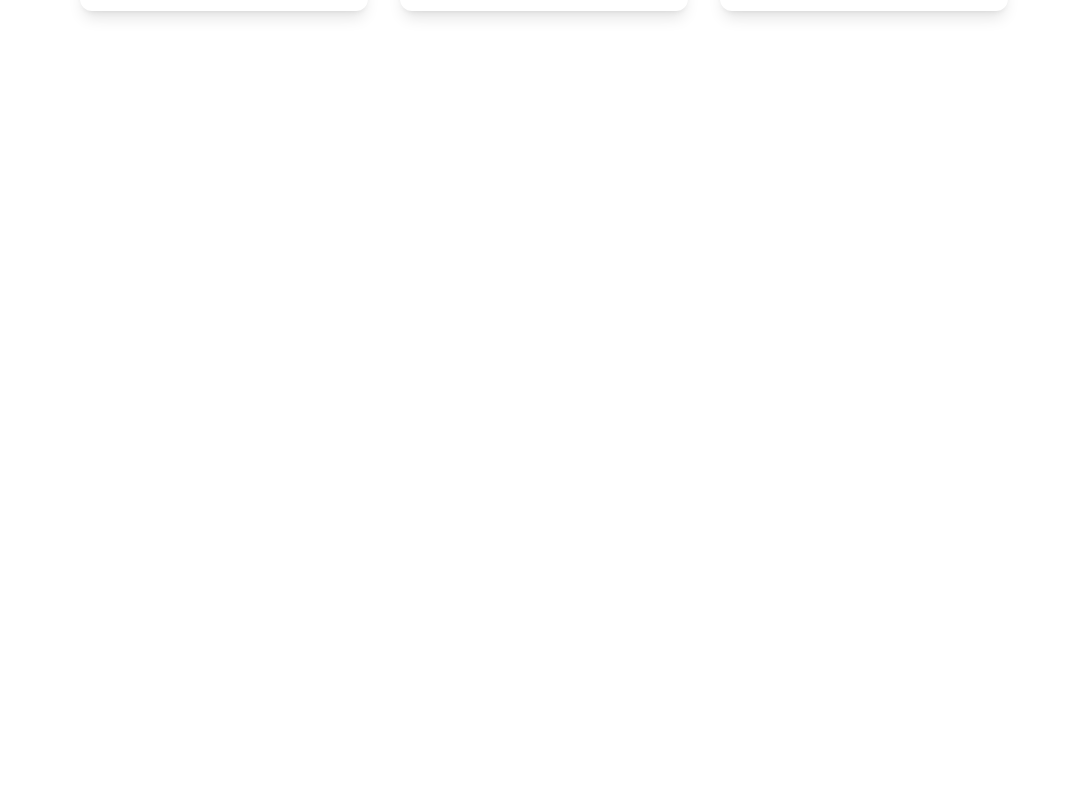
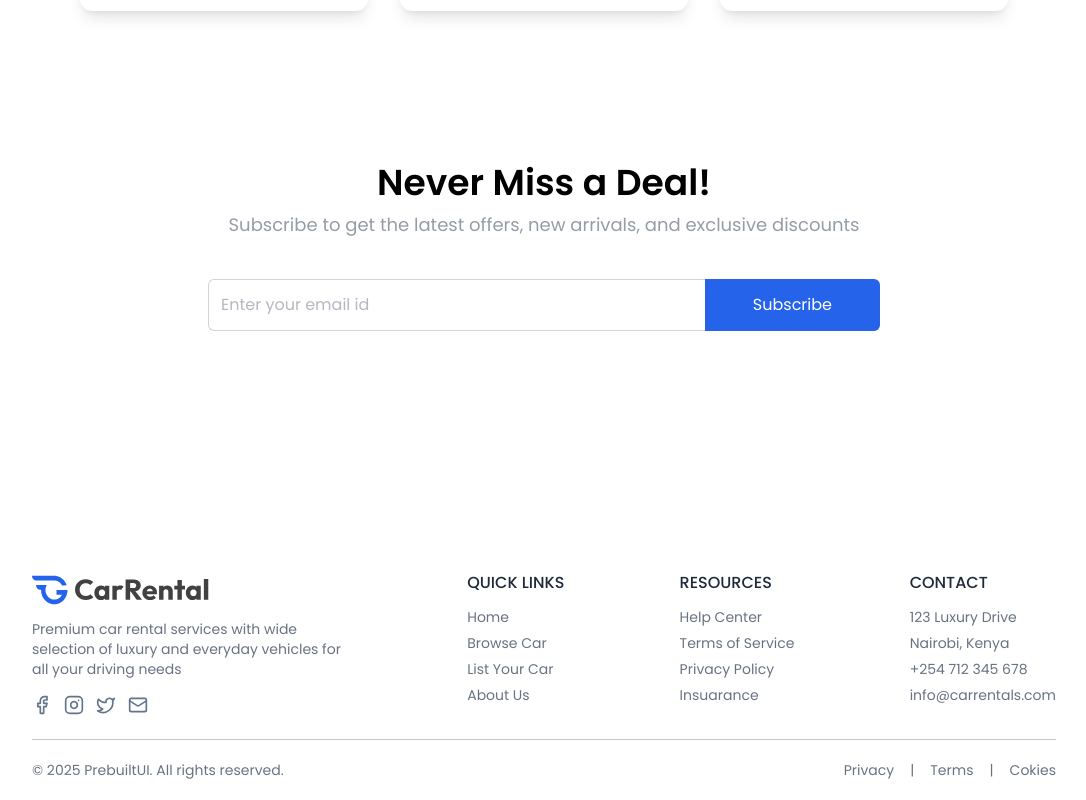
Before and after one commit to wilsongachungi/car-rent, a React (Vite) app: page / in a window 1280 px wide. Shown: the part 2871-3671 px from the top of the page, without its empty margins (96-1182 px from the left). Before the commit the page ends 2994 px from the top, so only its background shows below. Built offline with nearby package versions, Linux system fonts and the light colour scheme.

Commit message:
designing the footer

```diff
--- a/src/App.jsx
+++ b/src/App.jsx
@@ -5,6 +5,7 @@
 import Cars from './pages/Cars'
 import CarDetails from './pages/CarDetails'
 import MyBookings from './pages/MyBookings'
+import Footer from './components/Footer'
 
 const App = () => {
   const [showLogin, setShowLogin] = useState(false)
@@ -20,6 +21,7 @@
         <Route path='/car-details/:id' element={<CarDetails />} />
         <Route path='/mybookings' element={<MyBookings />} />
       </Routes>
+      {!isOwnerPath && <Footer />}
     </>
   )
 }
--- /dev/null
+++ b/src/components/Footer.jsx
@@ -0,0 +1,121 @@
+import React from "react";
+import { assets } from "../assets/assets";
+
+const Footer = () => {
+  return (
+    <div className="px-6 md:px-16 lg:px-24 xl:px-32 mt-60 text-sm text-gray-500">
+      <div className="flex flex-wrap justify-between items-start gap-8 pb-6 border-borderColor border-b">
+        <div className="max-w-80">
+          <img src={assets.logo} alt="logo" className=" h-8 md:h-9" />
+          <p className="max-w-80 mt-3">
+            Premium car rental services with wide selection of luxury and
+            everyday vehicles for all your driving needs
+          </p>
+          <div className="flex items-center gap-3 mt-4">
+            <a href="#">
+              {" "}
+              <img src={assets.facebook_logo} alt="" className="w-5 h-5" />{" "}
+            </a>
+            <a href="#">
+              {" "}
+              <img
+                src={assets.instagram_logo}
+                alt=""
+                className="w-5 h-5"
+              />{" "}
+            </a>
+            <a href="#">
+              {" "}
+              <img src={assets.twitter_logo} alt="" className="w-5 h-5" />{" "}
+            </a>
+            <a href="#">
+              {" "}
+              <img src={assets.gmail_logo} alt="" className="w-5 h-5" />{" "}
+            </a>
+          </div>
+        </div>
+
+        <div>
+          <h2 className="text-base text-gray-800 font-medium uppercase">
+            Quick Links
+          </h2>
+          <ul className="mt-3 flex flex-col gap-1.5">
+            <li>
+              <a href="#">Home</a>
+            </li>
+            <li>
+              <a href="#">Browse Car</a>
+            </li>
+            <li>
+              <a href="#">List Your Car</a>
+            </li>
+            <li>
+              <a href="#">About Us</a>
+            </li>
+          </ul>
+        </div>
+
+        <div>
+          <h2 className="text-base text-gray-800 font-medium uppercase">
+            Resources
+          </h2>
+          <ul className="mt-3 flex flex-col gap-1.5">
+            <li>
+              <a href="#">Help Center</a>
+            </li>
+            <li>
+              <a href="#">Terms of Service</a>
+            </li>
+            <li>
+              <a href="#">Privacy Policy</a>
+            </li>
+            <li>
+              <a href="#">Insuarance</a>
+            </li>
+          </ul>
+        </div>
+        <div>
+          <h2 className="text-base text-gray-800 font-medium uppercase">
+            Contact
+          </h2>
+          <ul className="mt-3 flex flex-col gap-1.5">
+            <li>
+              123 Luxury Drive
+            </li>
+            <li>
+              Nairobi, Kenya
+            </li>
+            <li>
+             +254 712 345 678
+            </li>
+            <li>
+              info@carrentals.com
+            </li>
+          </ul>
+        </div>
+      </div>
+
+      <div className="flex flex-col md:flex-row gap-2 items-center justify-between py-5">
+        <p>
+          © {new Date().getFullYear()}{" "}
+          <a href="https://prebuiltui.com">PrebuiltUI</a>. All rights reserved.
+        </p>
+        <ul className="flex items-center gap-4">
+          <li>
+            <a href="#">Privacy</a>
+          </li>
+          <li> | </li>
+          <li>
+            <a href="#">Terms</a>
+          </li>
+          <li> | </li>
+          <li>
+            <a href="#">Cokies</a>
+          </li>
+        </ul>
+      </div>
+    </div>
+  );
+};
+
+export default Footer;
--- a/src/components/Newsletter.jsx
+++ b/src/components/Newsletter.jsx
@@ -2,9 +2,23 @@
 
 const Newsletter = () => {
   return (
-    <div>
-
-    </div>
+    <div className="flex flex-col items-center justify-center text-center space-y-2 max-md:px-4 my-10 mb-40">
+            <h1 className="md:text-4xl text-2xl font-semibold">Never Miss a Deal!</h1>
+            <p className="md:text-lg text-gray-500/70 pb-8">
+                Subscribe to get the latest offers, new arrivals, and exclusive discounts
+            </p>
+            <form className="flex items-center justify-between max-w-2xl w-full md:h-13 h-12">
+                <input
+                    className="border border-gray-300 rounded-md h-full border-r-0 outline-none w-full rounded-r-none px-3 text-gray-500"
+                    type="text"
+                    placeholder="Enter your email id"
+                    required
+                />
+                <button type="submit" className="md:px-12 px-8 h-full text-white bg-primary hover:bg-primary-dull transition-all cursor-pointer rounded-md rounded-l-none">
+                    Subscribe
+                </button>
+            </form>
+        </div>
   )
 }
 
--- a/src/pages/Home.jsx
+++ b/src/pages/Home.jsx
@@ -3,6 +3,7 @@
 import FeaturedSection from '../components/FeaturedSection';
 import Banner from '../components/Banner';
 import Testimonials from '../components/Testimonials';
+import Newsletter from '../components/Newsletter';
 
 const Home = () => {
     return (
@@ -11,6 +12,7 @@
         <FeaturedSection/>
         <Banner/>
         <Testimonials/>
+        <Newsletter/>
         </>
 
     )
```
